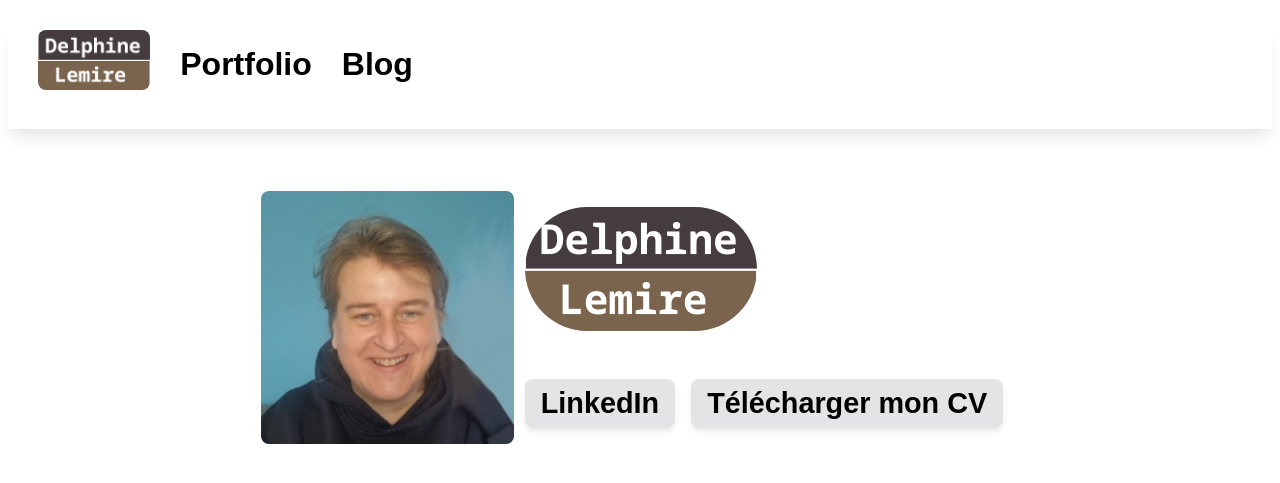
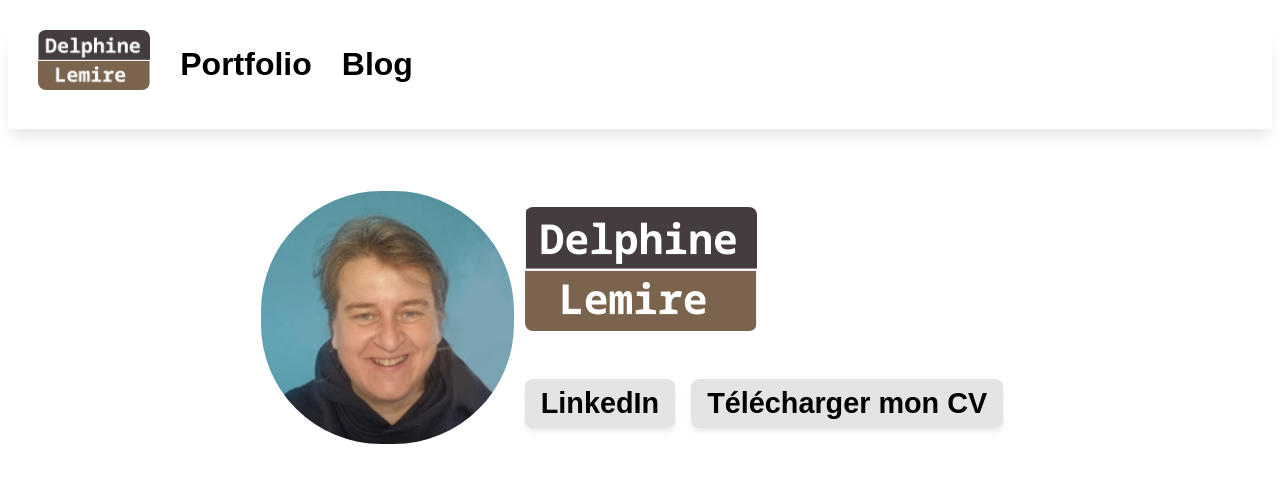
Before and after one commit to DelphineLemire/DelphineLemire.github.io, a Jekyll site: the page built from docs/index.md, in a window 1280 px wide. Shown: the top 483 px of the page. Built offline with Jekyll 4.4.1, drawn with Linux system fonts in a browser that asks for light colours.

Commit message:
style image logo into index

```diff
--- a/docs/_layouts/index.html
+++ b/docs/_layouts/index.html
@@ -5,11 +5,11 @@
 
 <div >
     <div>
-        <img src="./assets/images/delphine.webp" alt="Delphine Lemire"/>
+        <img class="logo" src="./assets/images/delphine.webp" alt="Delphine Lemire"/>
     </div>
     <div class="flex-column">
         <div>
-            <img class="logo" src="./assets/images/logo.png" alt="logo" />
+            <img  src="./assets/images/logo.png" alt="logo" />
         </div>
         <div>
             <a class="btn" href="https://linkedin.com/in/delphine-lemire">LinkedIn</a>
```
